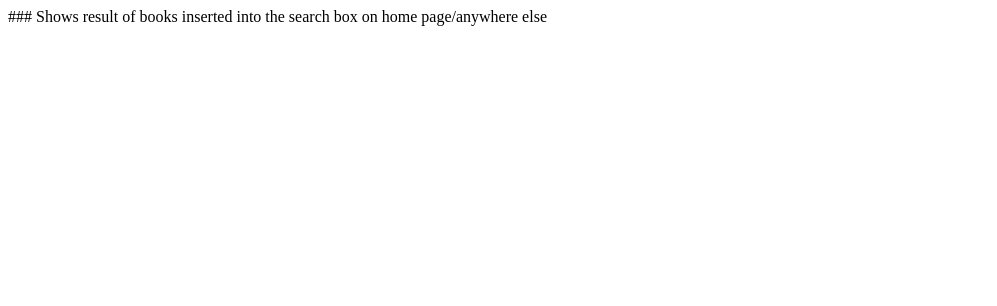
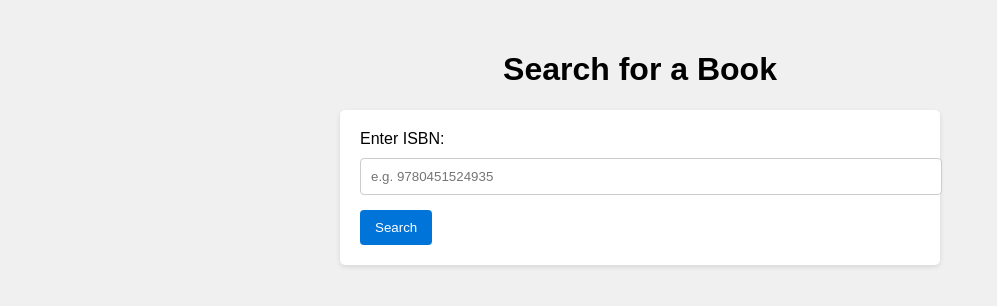
Before and after one commit to ib22c/cop4521-term-proj, a Flask app: template templates/searchbooks.html in a window 1280 px wide. Shown: the top 306 px of the page, without its empty margins (0-997 px from the left). Run offline with Flask 3, Linux system fonts and the light colour scheme; the template is opened without the code that fills it, so the values that code supplies are empty.

Commit message:
Update searchbooks.html

```diff
--- a/templates/searchbooks.html
+++ b/templates/searchbooks.html
@@ -1 +1,81 @@
-### Shows result of books inserted into the search box on home page/anywhere else
+<!--- Shows result of books inserted into the search box on home page/anywhere else--->
+<!DOCTYPE html>
+<html lang="en">
+<head>
+  <meta charset="UTF-8">
+  <title>Search Book by ISBN</title>
+  <style>
+    body {
+      font-family: Arial, sans-serif;
+      background-color: #f0f0f0;
+      padding: 30px;
+      max-width: 600px;
+      margin: auto;
+    }
+    h1 {
+      text-align: center;
+    }
+    form {
+      background-color: #fff;
+      padding: 20px;
+      border-radius: 5px;
+      box-shadow: 0 2px 5px rgba(0,0,0,0.1);
+      margin-bottom: 30px;
+    }
+    input[type="text"] {
+      width: 100%;
+      padding: 10px;
+      margin-top: 10px;
+      border-radius: 4px;
+      border: 1px solid #ccc;
+    }
+    button {
+      margin-top: 15px;
+      background-color: #0074D9;
+      color: white;
+      border: none;
+      padding: 10px 15px;
+      border-radius: 4px;
+      cursor: pointer;
+    }
+    button:hover {
+      background-color: #005fa3;
+    }
+    .result {
+      background-color: #fff;
+      padding: 20px;
+      border-radius: 5px;
+      box-shadow: 0 2px 5px rgba(0,0,0,0.1);
+    }
+    .not-found {
+      color: red;
+      font-weight: bold;
+    }
+  </style>
+</head>
+<body>
+
+  <h1>Search for a Book</h1>
+
+  <form method="POST">
+    <label for="isbn">Enter ISBN:</label>
+    <input type="text" id="isbn" name="isbn" placeholder="e.g. 9780451524935" required />
+    <button type="submit">Search</button>
+  </form>
+
+  {% if query %}
+    {% if result %}
+      <div class="result">
+        <h2>Book Found</h2>
+        <p><strong>Title:</strong> {{ result.title }}</p>
+        <p><strong>Author:</strong> {{ result.author }}</p>
+        <p><strong>Price:</strong> ${{ result.price }}</p>
+        <p><strong>ISBN:</strong> {{ result.isbn }}</p>
+      </div>
+    {% else %}
+      <p class="not-found">No book found with ISBN: {{ query }}</p>
+    {% endif %}
+  {% endif %}
+
+</body>
+</html>
```
